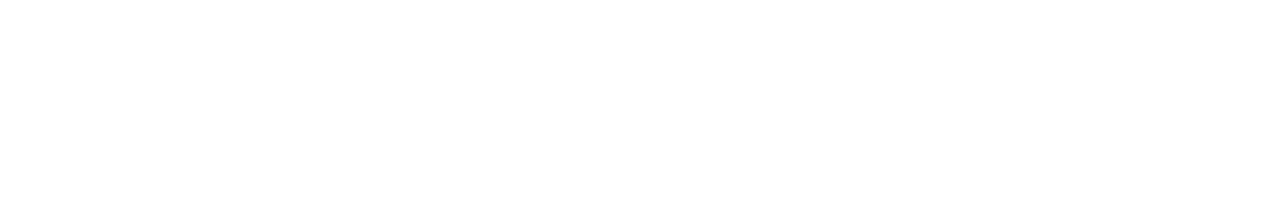
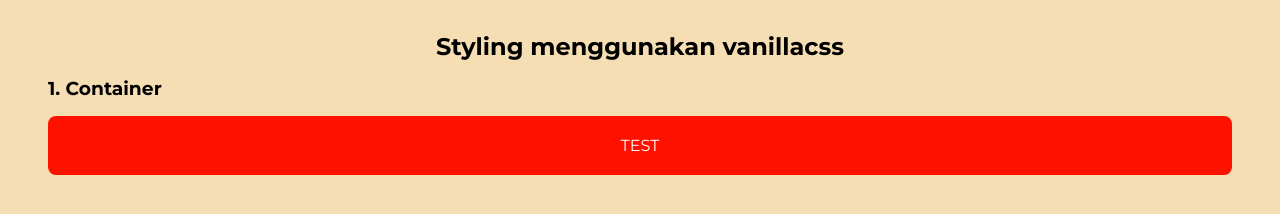
Before and after one commit to DhaniKWP/vanillacss-tailwindcss-1124160014, a plain HTML site: page vanillacss/index.html in a window 1280 px wide. Drawn offline with Linux system fonts and the light colour scheme.

Commit message:
1. perbedaan mengatur container

```diff
--- a/tailwindcss/tailwind.config.js
+++ b/tailwindcss/tailwind.config.js
@@ -2,7 +2,11 @@
 module.exports = {
   content: ["./public/**/*.{html,js}"],
   theme: {
-    extend: {},
+    extend: {
+      fontFamily: {
+        Montserrat: ['Montserrat', 'sans-serif'], // Nama font dan fallback
+      },
+    },
   },
   plugins: [],
 }
--- a/vanillacss/css/style.css
+++ b/vanillacss/css/style.css
@@ -0,0 +1,18 @@
+* {
+  margin: 1rem;
+  padding: 0;
+  font-family: "Montserrat", sans-serif;
+}
+
+.title {
+    text-align: center;
+    margin-top: 1rem;
+}
+
+.container {
+  padding: 20px;
+  background-color: #ff1100;
+  border-radius: 8px;
+  text-align: center;
+  color: white;
+}
--- a/vanillacss/index.html
+++ b/vanillacss/index.html
@@ -3,9 +3,15 @@
 <head>
   <meta charset="UTF-8">
   <meta name="viewport" content="width=device-width, initial-scale=1.0">
-  <title>Document</title>
+  <title>styling menggunakan vanillacss</title>
+  <link rel="stylesheet" href="css/style.css">
+  <link rel="preconnect" href="https://fonts.googleapis.com">
+  <link rel="preconnect" href="https://fonts.gstatic.com" crossorigin>
+  <link href="https://fonts.googleapis.com/css2?family=Montserrat:ital,wght@0,100..900;1,100..900&display=swap" rel="stylesheet">
 </head>
-<body>
-
+<body bgcolor="wheat">
+  <h2 class="title">Styling menggunakan vanillacss</h2>
+  <h3>1. Container</h3>
+  <div class="container">TEST</div>
 </body>
 </html>
```
Also changed, not shown: tailwindcss/public/index.html (+8 -3 lines), tailwindcss/public/css/style.css.
